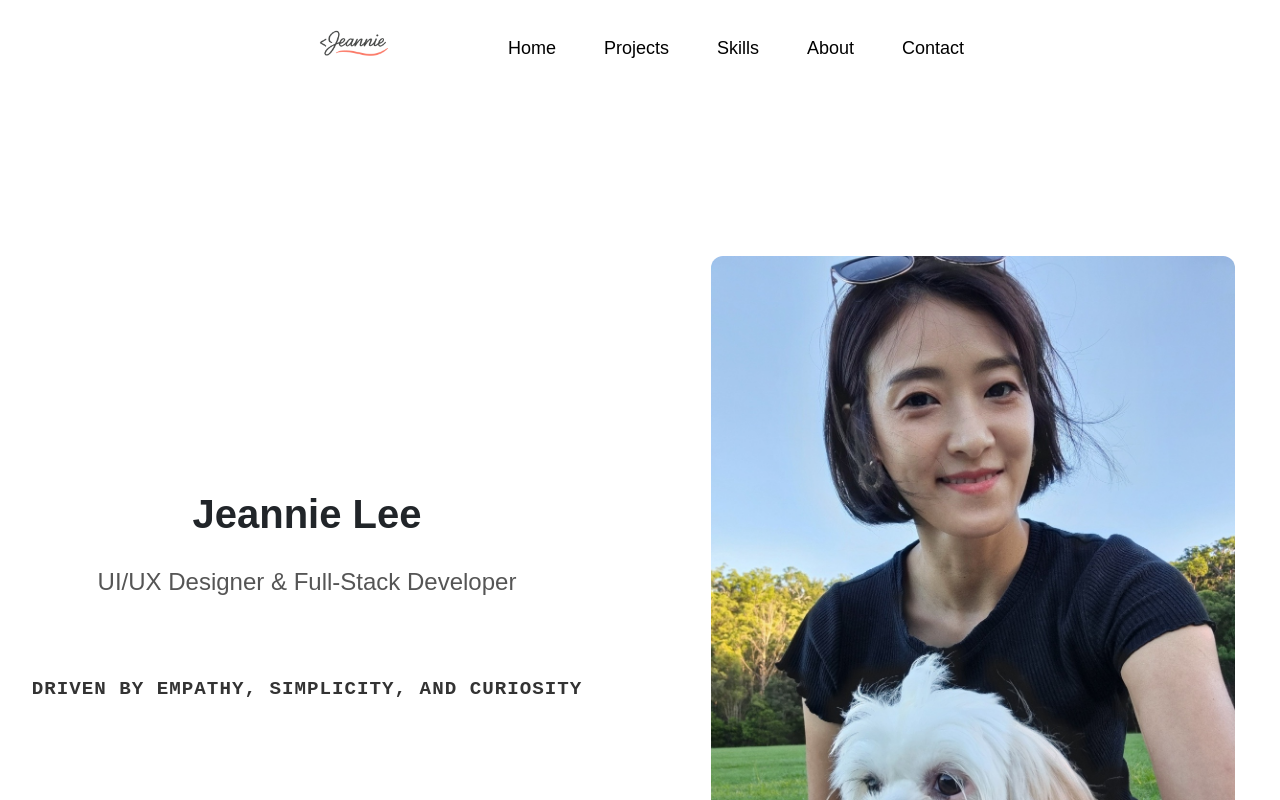
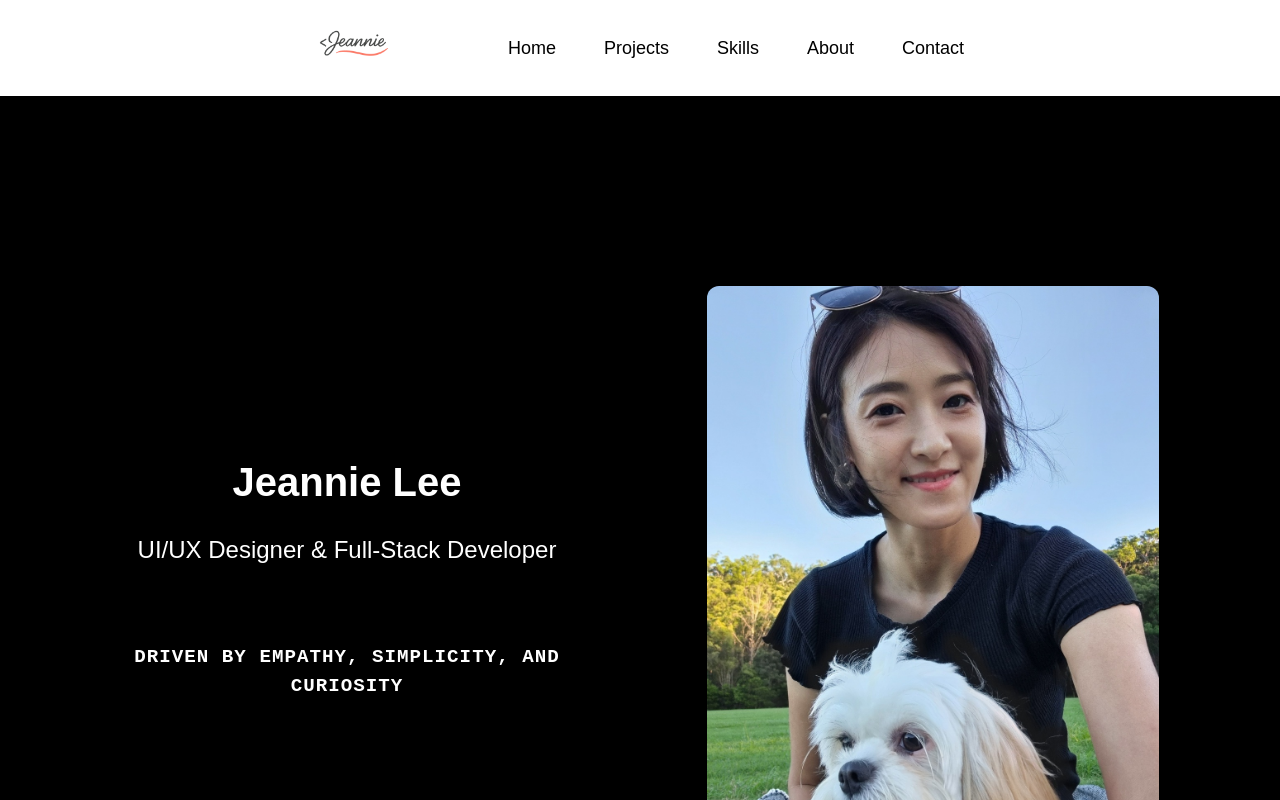
Before and after one commit to Mijincode/jeannie-portfolio, a React (Create React App) app: page / in a window 1280 px wide. Shown: the top 800 px of the page. Built offline with nearby package versions, Linux system fonts and the light colour scheme.

Commit message:
Change background colour

```diff
--- a/src/components/css/about.css
+++ b/src/components/css/about.css
@@ -1,3 +1,8 @@
+* #about {
+  background-color: black;
+  padding: 30px;
+}
+
 .about-container {
   margin-bottom: 50px;
   padding: 2.5rem 1.25rem;
@@ -13,6 +18,7 @@
   text-align: center;
   margin-top: 2rem;
   margin-bottom: 2rem;
+  color: white;
 }
 
 .sub-title-about {
@@ -20,6 +26,11 @@
   font-weight: 800;
   margin-top: 20px;
   margin-bottom: 10px;
+  color: white;
+}
+
+p {
+  color: white;
 }
 
 .about-content {
--- a/src/components/css/contact.css
+++ b/src/components/css/contact.css
@@ -1,3 +1,7 @@
+* #contact {
+  background-color: black;
+}
+
 .contact-section {
   padding: 80px 20px;
   text-align: center;
@@ -15,6 +19,7 @@
   text-align: center;
   margin-top: 2rem;
   margin-bottom: 2rem;
+  color: white;
 }
 
 .contact-links {
--- a/src/components/css/home.css
+++ b/src/components/css/home.css
@@ -1,3 +1,8 @@
+* #home {
+  background-color: black;
+  padding: 30px 80px;
+}
+
 .home-container {
   max-width: 1400px;
   margin: 80px auto 0 auto;
@@ -29,12 +34,13 @@
   font-weight: bold;
   margin-bottom: 1rem;
   font-family: sans-serif;
+  color: white;
 }
 
 .greeting-title {
   font-size: 1.5rem;
   font-weight: 500;
-  color: #555;
+  color: white;
   width: 100%;
   font-family: sans-serif;
   display: flex;
@@ -74,7 +80,7 @@
   font-weight: bold;
   letter-spacing: 1px;
   line-height: 1.5;
-  color: #333;
+  color: white;
   text-transform: uppercase;
 }
 
--- a/src/components/css/skills.css
+++ b/src/components/css/skills.css
@@ -1,3 +1,8 @@
+* #skills {
+  background-color: black;
+  padding: 30px;
+}
+
 .skills-container {
   padding: 0px 20px;
   max-width: 1200px;
@@ -13,6 +18,7 @@
   text-align: center;
   margin-top: 2rem;
   margin-bottom: 2rem;
+  color: white;
 }
 
 .skills-slider {
@@ -43,7 +49,8 @@
 }
 
 .skill-card {
-  background: #d9d7d0;
+  /* background: #d9d7d0; */
+  background: white;
   border-radius: 8px;
   padding: 10px 20px;
   display: flex;
--- a/src/components/styles.css
+++ b/src/components/styles.css
@@ -88,7 +88,7 @@ header.sticky {
 .section-divider {
   border: none;
   border-top: 1px solid #ccc;
-  margin: 80px auto 40px;
+  /* margin: 80px auto 40px; */
   width: 80%;
   max-width: 1200px;
   opacity: 0.6;
```
